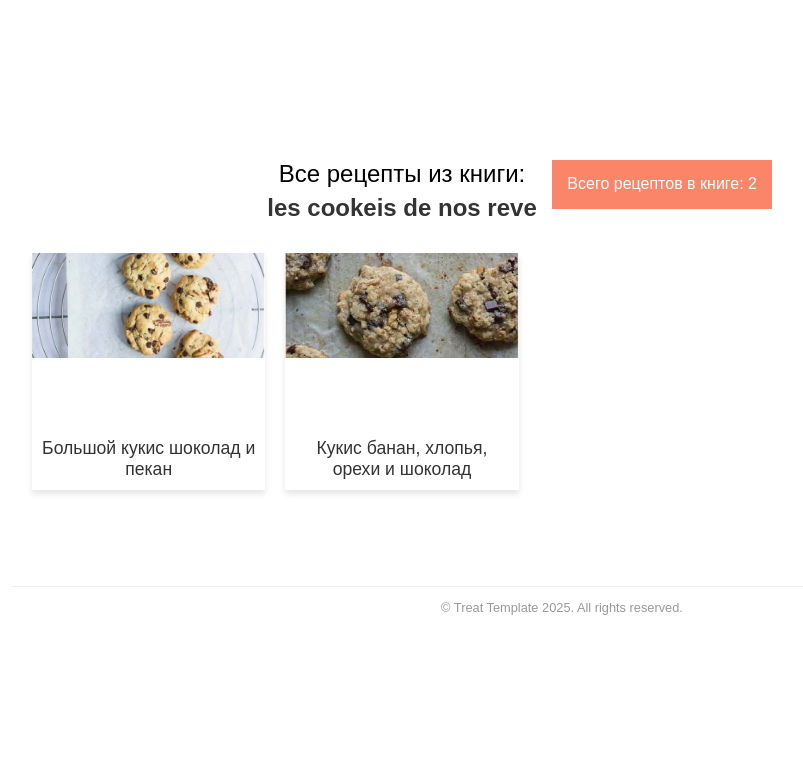
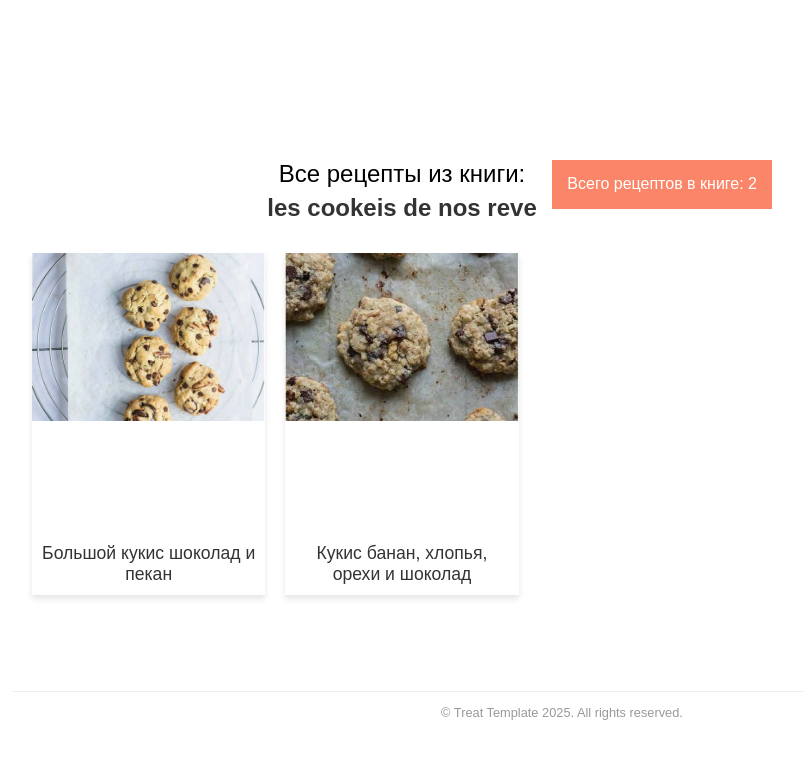
Before and after one commit to Helga1970/new-site, a Jekyll site: the page built from all-recipes-from-book/les-cookeis-de-nos-reve/index.md, in a window 1280 px wide. Shown: the top 759 px of the page, without its empty margins (78-881 px from the left). Built offline with Jekyll 4.4.1, drawn with Linux system fonts in a browser that asks for light colours; nearby versions of some CDN libraries; some web fonts are replaced.

Commit message:
Update all-recipes-from-book.html

```diff
--- a/_layouts/all-recipes-from-book.html
+++ b/_layouts/all-recipes-from-book.html
@@ -112,7 +112,7 @@ document.addEventListener("DOMContentLoaded", async function () {
 }
 .recipe-image-wrapper {
   width: 100%;
-  padding-top: 75%;
+  padding-top: 120%;
   position: relative;
 }
 .recipe-image-wrapper img {
```
